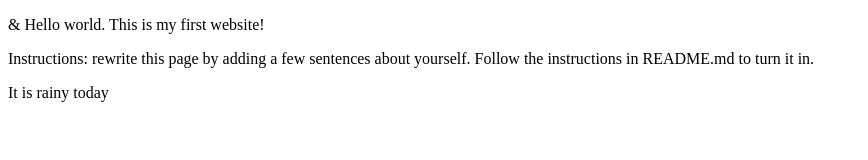
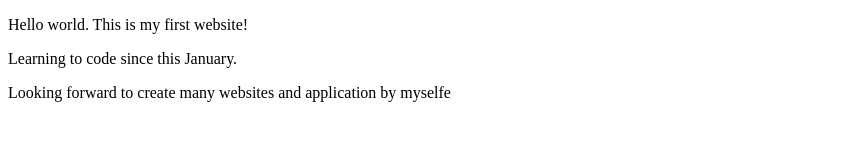
Before and after one commit to tamag0han/webdev_lab1, a plain HTML site: page index.html in a window 1280 px wide. Shown: the whole page, without its empty margins (0-868 px from the left). Drawn offline with Linux system fonts and the light colour scheme.

Commit message:
Update index.html

```diff
--- a/index.html
+++ b/index.html
@@ -5,8 +5,8 @@
   <title>Internet Technologies and Web Design</title>
 </head>
 <body>
-  <p>&amp; Hello world. This is my first website!</p>
-  <p>Instructions: rewrite this page by adding a few sentences about yourself. Follow the instructions in README.md to turn it in.</p>
-  <p>It is rainy today</p>
+  <p>Hello world. This is my first website!</p>
+  <p>Learning to code since this January.</p>
+  <p>Looking forward to create many websites and application by myselfe</p>
 </body>
 </html>
```
